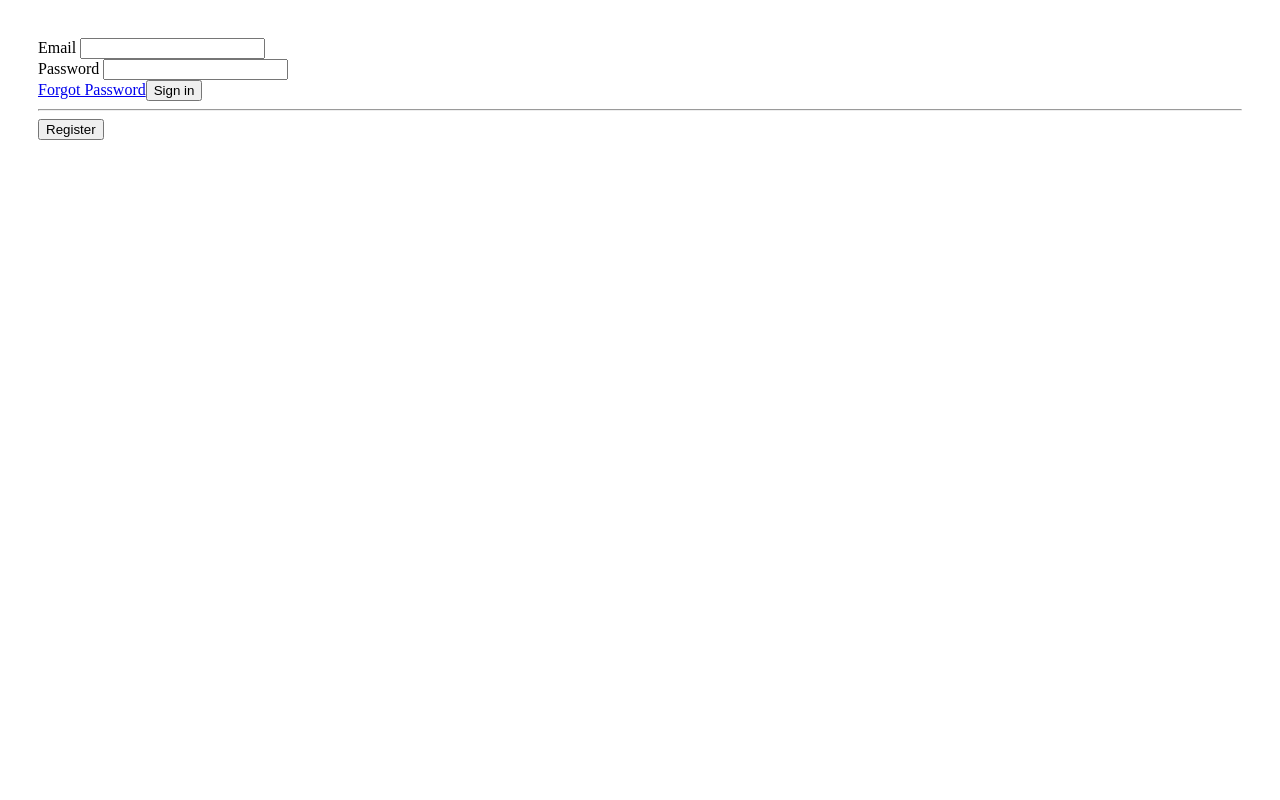
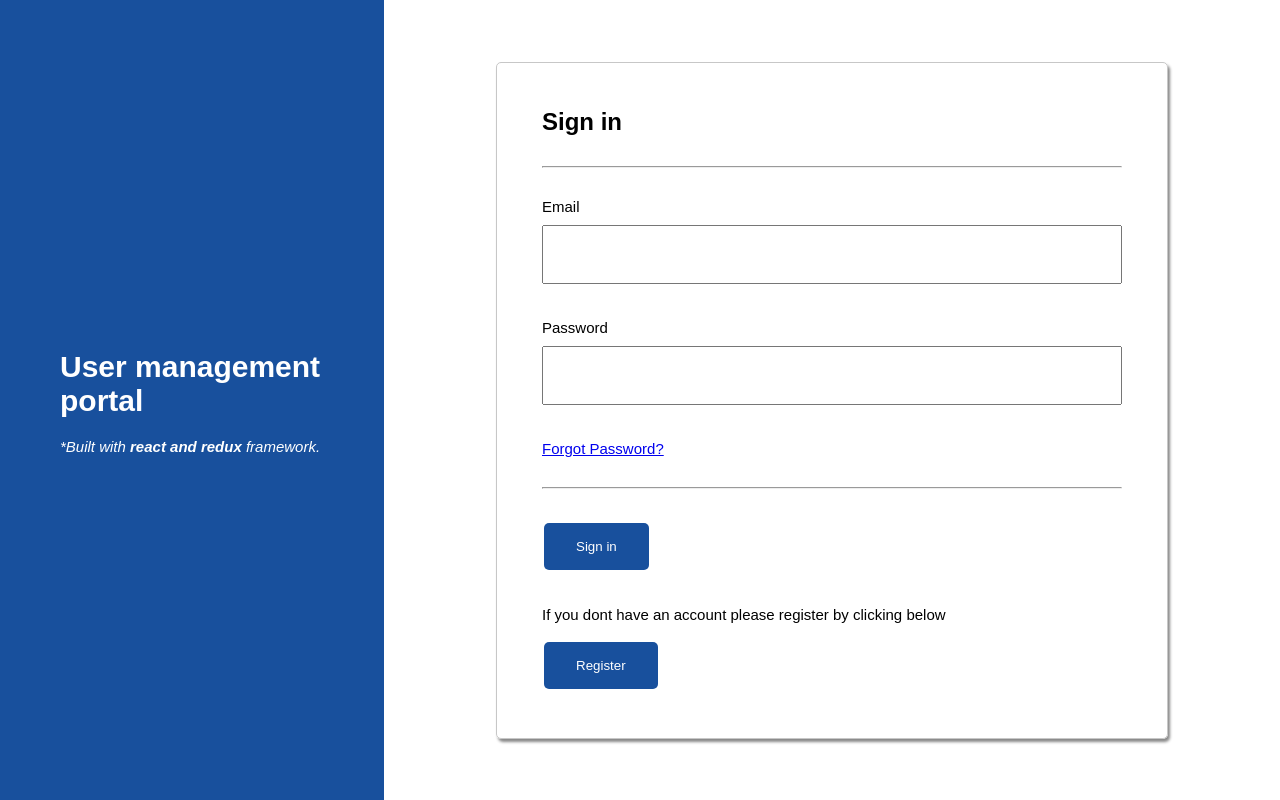
Before and after one commit to Aswin-Venkat/UserManagement, a React (Create React App) app: page / in a window 1280 px wide. Built offline with nearby package versions, Linux system fonts and the light colour scheme.

Commit message:
Styling and back functionality

```diff
--- a/src/json/form-field-controls.json
+++ b/src/json/form-field-controls.json
@@ -57,23 +57,23 @@
             "type": "text",
             "className": "",
             "placeholder": "",
-            "title": "firstname",
-            "label": "Firstname"
+            "title": "First name",
+            "label": "First name"
         },
         "lastname": {
             "name": "last_name",
             "type": "text",
             "className": "",
             "placeholder": "",
-            "title": "lastname",
-            "label": "Lastname"
+            "title": "Last name",
+            "label": "Last name"
         },
         "image": {
             "name": "avatar",
-            "type": "image",
+            "type": "text",
             "className": "",
             "placeholder": "",
-            "title": "avatar",
+            "title": "Avatar",
             "label": "Avatar"
         },
         "job": {
@@ -81,8 +81,8 @@
             "type": "text",
             "className": "",
             "placeholder": "",
-            "title": "job",
-            "label": "Job"
+            "title": "Job description",
+            "label": "Job description"
         }
     }
 }
--- a/src/patterns/components/form-field.jsx
+++ b/src/patterns/components/form-field.jsx
@@ -1,5 +1,11 @@
 import React from 'react'
 import PropTypes from 'prop-types'
+
+
+const FormField = props => (
+    <div className={`form-field ${props.addClassName}`}>{props.children}</div>
+)
+
 
 FormField.propTypes = {
     addClassName: PropTypes.string,
@@ -10,9 +16,4 @@ FormField.defaultProps = {
     addClassName: '',
     children: {}
 }
-
-const FormField = props => (
-    <div className={`form-field ${props.addClassName}`}>{props.children}</div>
-)
-
 export default FormField
--- a/src/patterns/components/input-field.jsx
+++ b/src/patterns/components/input-field.jsx
@@ -1,13 +1,14 @@
 import React from 'react'
+import { FormField } from '../index'
 
 const InputField = (props) => {
     const { meta: { touched, error } } = props
     return (
-        <div>
+        <FormField>
             <label>{props.label} </label>
             <input {...props.input} type={props.type} id={props.name} name={props.name} />
-            { touched && error && <div>{error}</div>}
-        </div>
+            { touched && error && <div className="field-error">{error}</div>}
+        </FormField>
     )
 }
 export default InputField
--- a/src/patterns/index.js
+++ b/src/patterns/index.js
@@ -1,3 +1,4 @@
 import InputField from './components/input-field'
 import Button from './components/button'
-export { InputField, Button }
+import FormField from './components/form-field'
+export { InputField, Button, FormField }
--- a/src/styles/_base.scss
+++ b/src/styles/_base.scss
@@ -1,4 +1,159 @@
 
+body,
+html {
+  background: white;
+  font-size: 15px;
+  height: 100vh;
+  margin: 0;
+  padding: 0;
+}
+
+* {
+  box-sizing: border-box;
+}
+
+/* Style the body */
+body {
+  font-family: Arial;
+  margin: 0;
+}
+
+/* Header/logo Title */
+.header {
+  flex: 30%;
+  padding: 60px;
+  display: flex;
+  justify-content: center;
+  align-items: center;
+  background: #18509d;
+  color: white;
+
+  a {
+    text-decoration: underline;
+    font-size: 20px;
+    &:hover {
+      cursor: pointer;
+    };
+  }
+}
+
+.page-container {
+  flex: 70%;
+  display: flex;
+  justify-content: center;
+  align-items: center;
+
+  .page-form {
+    width: 100%;
+    display: flex;
+    justify-content: center;
+    align-items: center;
+    flex-direction: column;
+  }
+
+}
+
+.user-container {
+  display: flex;
+  margin-bottom: 10px;
+  background-color: white;
+  width: 75%;
+  border: solid 1pt #18509d;
+  border-radius: 10px;
+  border-left: solid 5px sandybrown;
+  padding: 5px;
+
+  .user-item {
+    background-color: white;
+    font-size: 15px;
+    width: 33%;
+    text-align: center;
+    align-items: center;
+    justify-content: center;
+    display: flex;
+    flex-direction: column;
+
+    .user-item-title {
+      padding-bottom: 10px;
+      font-style: italic;
+      font-size: 10px;
+    }
+
+    button {
+      padding: 3px 10px;
+      border-radius: 10px;
+      margin: 0;
+    }
+
+  }
+
+  .avatar {
+    vertical-align: middle;
+    width: 50px;
+    height: 50px;
+    border-radius: 50%;
+  }
+}
+
+.alert {
+  padding: 20px;
+  background-color: #dc2a4d;
+  color: white;
+  border-radius: 5px;
+  margin-bottom: 30px;
+  width: 75%;
+}
+
+.form-fields {
+  border: solid 0.5pt #c7c7c7;
+  border-radius: 5px;
+  padding: 3rem;
+  width: 75%;
+  box-shadow: 2px 3px 3px #888888;
+}
+
+.page-title {
+  font-size: 24px;
+  font-weight: bold;
+}
+
+hr {
+  margin-block-start: 30px;
+  margin-block-end: 30px;
+}
+
+input {
+  width: 100%;
+  padding: 20px;
+  margin: 10px 0;
+  box-sizing: border-box;
+}
+
+button {
+  background-color: #18509d;
+  border: none;
+  color: white;
+  padding: 16px 32px;
+  text-decoration: none;
+  margin: 4px 2px;
+  cursor: pointer;
+  border-radius: 5px;
+}
+
+.form-field {
+  padding-bottom: 25px;
+}
+
+.field-error {
+font-size: 14px;
+color: #dc2a4d;
+}
+
+
+
+/* Column container */
 .container {
-    padding: 30px;
+  display: flex;
+  flex-wrap: wrap;
+  height: 100vh;
 }
--- a/src/view/add-user/add-user-container.jsx
+++ b/src/view/add-user/add-user-container.jsx
@@ -17,6 +17,10 @@ const mapStatetoProps = state => ({
 const mapDispatchToProps = (dispatch, ownProps) => ({
     addUser: (userDetails) => {
         dispatch(addUserDetails(userDetails))
+    },
+
+    goBack: () => {
+        ownProps.history.push(Navigate.TO_USER_LIST);
     }
 });
 
--- a/src/view/add-user/add-user-form.jsx
+++ b/src/view/add-user/add-user-form.jsx
@@ -23,10 +23,29 @@ class AddUserForm extends Component {
         )
 
         return (<React.Fragment>
-            <form onSubmit={handleSubmit(this.addUserSubmit)}>
-                {addUserFields}
-                <Button label="Add user" type="submit" id="adduser" />
-            </form>
+            <div className="container">
+                <div class="header">
+                    <div className="header-content-wrapper">
+                        <h1>User management portal</h1>
+                        <p><i>*Built with <b>react and redux</b> framework.</i></p>
+                    </div>
+                </div>
+                <div className="page-container">
+                    <div className="page-form">
+                        <div className="form-fields">
+                            <div className="page-title">Add new user</div>
+                            <hr />
+                            <form onSubmit={handleSubmit(this.addUserSubmit)}>
+                                {addUserFields}
+                                <hr />
+                                <Button label="Add user" type="submit" id="adduser" />
+                                <Button label="Go back" type="button" id="back" onClick={this.props.goBack} />
+                            </form>
+                        </div>
+                    </div>
+                </div>
+            </div>
+
         </React.Fragment>)
     }
 }
--- a/src/view/login/login-form.jsx
+++ b/src/view/login/login-form.jsx
@@ -24,17 +24,34 @@ class LoginForm extends Component {
         )
         return (<React.Fragment>
             <div className="container">
-                <div className="column is-12">
+                <div class="header">
+                    <div className="header-content-wrapper">
+                        <h1>User management portal</h1>
+                        <p><i>*Built with <b>react and redux</b> framework.</i></p>
+                    </div>
+                </div>
+                <div className="page-container">
+                    <div className="page-form">
                         {authenticateError &&
-                        <span>{authenticateError}. Try with test data email as janet.weaver@reqres.in and password as test123</span>}
+                            <div class="alert">
+                                <strong>{authenticateError}! - </strong>Try with test data email as janet.weaver@reqres.in and password as test123
+                            </div>
+                        }
+                        <div className="form-fields">
+                            <div className="page-title">Sign in</div>
+                            <hr />
                             <form onSubmit={handleSubmit(this.loginSubmit)}>
                                 {loginFields}
-                        <a href="=">Forgot Password</a>
-                        <Button label="Sign in" type="submit" id="signin" />
+                                <a href="=">Forgot Password?</a>
                                 <br />
                                 <hr />
+                                <Button label="Sign in" type="submit" id="signin" />
                             </form>
+                            <br />
+                            <p>If you dont have an account please register by clicking below</p>
                             <Button label="Register" type="button" id="register" onClick={navigateToRegister} />
+                        </div>
+                    </div>
                 </div>
             </div>
         </React.Fragment>)
--- a/src/view/register/register-container.jsx
+++ b/src/view/register/register-container.jsx
@@ -3,6 +3,7 @@ import { reduxForm } from 'redux-form';
 import { registerUser } from '../../actions/authenticate-action'
 import RegisterForm from './register-form';
 import validators from '../../field-validators/validations'
+import * as Navigate from '../../constants/route-constants'
 
 const RegisterPageContainer = new reduxForm({
     form: 'register',
@@ -16,6 +17,10 @@ const mapStatetoProps = state => ({
 const mapDispatchToProps = (dispatch, ownProps) => ({
     registerUser: (registerDetails) => {
         dispatch(registerUser(registerDetails)) //action call
+    },
+
+    goBack: () => {
+        ownProps.history.push(Navigate.TO_LOGIN);
     }
 
 });
--- a/src/view/register/register-form.jsx
+++ b/src/view/register/register-form.jsx
@@ -23,11 +23,36 @@ class RegisterForm extends Component {
         )
 
         return (<React.Fragment>
-            { registerError && <span>{registerError}</span>}
-            <form onSubmit={handleSubmit(this.registerSubmit)}>
-                {registerFields}
-                <Button label="Sign up" type="submit" id="signup" />
-            </form>
+            <div className="container">
+                <div class="header">
+                    <div className="header-content-wrapper">
+                        <h1>User management portal</h1>
+                        <p><i>*Built with <b>react and redux</b> framework.</i></p>
+                    </div>
+                </div>
+                <div className="page-container">
+                    <div className="page-form">
+                        {registerError &&
+                            <div class="alert">
+                                <strong>{registerError}! - </strong>Please try again.
+                        </div>
+                        }
+                        <div className="form-fields">
+                            <div className="page-title">User registration</div>
+                            <hr />
+                            <form onSubmit={handleSubmit(this.registerSubmit)}>
+                                {registerFields}
+                                <hr />
+                                <Button label="Sign up" type="submit" id="signup" />
+                                <Button label="Go back" type="button" id="back" onClick={this.props.goBack} />
+                            </form>
+                        </div>
+                    </div>
+                </div>
+
+            </div>
+
+
         </React.Fragment>)
     }
 }
--- a/src/view/user-list/user-list-form.jsx
+++ b/src/view/user-list/user-list-form.jsx
@@ -6,16 +6,42 @@ const UserListForm = (props) => {
     const { userList, navigateToAddUser, deleteUserDetails } = props
 
     const listOfUsers = Object.keys(userList).map((key, index) =>
-        <div key={index}>
-            {userList[key].email}
-            {userList[key].first_name}
-            {userList[key].last_name}
-            <Button label="delete" type="button" id="delete" onClick={() => deleteUserDetails(key)} />
+        <div className="user-container" key={index}>
+            <div className="user-item">
+                <img src={userList[key].avatar} alt="Avatar" class="avatar" />
+            </div>
+            <div className="user-item">
+                <div className="user-item-title">Email</div>
+                {userList[key].email}
+            </div>
+            <div className="user-item">
+                <div className="user-item-title">First name</div>
+                {userList[key].first_name}
+            </div>
+            <div className="user-item">
+                <div className="user-item-title">Last name</div>
+                {userList[key].last_name}
+            </div>
+            <div className="user-item">
+                <Button label="Remove" type="button" id="delete" onClick={() => deleteUserDetails(key)} /></div>
         </div>
     )
     return (<React.Fragment>
-        {listOfUsers}
-        <Button label="add" type="button" id="add" onClick={navigateToAddUser} />
+        <div className="container">
+            <div class="header">
+                <div className="header-content-wrapper">
+                    <h1>User management portal</h1>
+                    <p><i>*Built with <b>react and redux</b> framework.</i></p>
+                    <br />
+                    <a onClick={navigateToAddUser}>Want to add a new user? please click here</a>
+                </div>
+            </div>
+            <div className="page-container">
+                <div className="page-form">
+                    {listOfUsers}
+                </div>
+            </div>
+        </div>
     </React.Fragment>
     )
 
```
Lines whose indentation alone changed are shown as unchanged.
